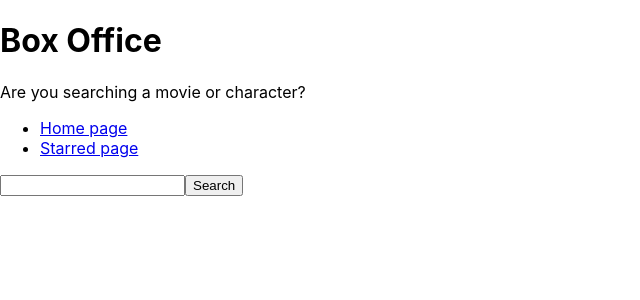
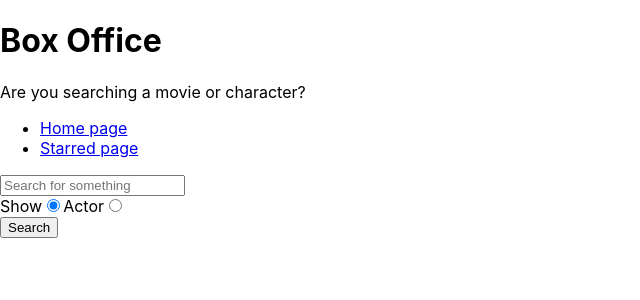
Before and after one commit to PranjalG/Box-office, a React (Create React App) app: page / in a window 1280 px wide. Shown: the top 300 px of the page, without its empty margins (0-640 px from the left). Built offline with nearby package versions, Linux system fonts and the light colour scheme.

Commit message:
added search option

```diff
--- a/src/pages/Home.js
+++ b/src/pages/Home.js
@@ -5,13 +5,16 @@
 function Home() {
   const [input, setInput] = useState('');
   const [results, setResults] = useState(null);
+  const [searchOption, setSearchOption] = useState('shows');
+
+  const isShowsSearched = searchOption === 'shows';
 
   const onInputChange = ev => {
     setInput(ev.target.value);
   };
 
   const onSearch = () => {
-    apiGet(`/search/shows?q=${input}`).then(result => {
+    apiGet(`/search/${searchOption}?q=${input}`).then(result => {
       setResults(result);
       console.log(result);
     });
@@ -28,20 +31,50 @@
       return <div>No results!!</div>;
     }
     if (results && results.length > 0) {
-      return (
-        <div>
-          {results.map(item => (
-            <div key={item.show.id}>{item.show.name}</div>
-          ))}
-        </div>
-      );
+      console.log(results);
+      return results[0].show
+        ? results.map(item => <div key={item.show.id}>{item.show.name}</div>)
+        : results.map(item => (
+            <div key={item.person.id}>{item.person.name}</div>
+          ));
     }
     return null;
   };
 
+  const onRadioChange = ev => {
+    setSearchOption(ev.target.value);
+  };
+
   return (
     <MainPageLayout>
-      <input type="text" onChange={onInputChange} onKeyDown={onKeyDown} />
+      <input
+        type="text"
+        placeholder="Search for something"
+        onChange={onInputChange}
+        onKeyDown={onKeyDown}
+      />
+      <div>
+        <label htmlFor="shows-search">
+          Show
+          <input
+            id="shows-search"
+            type="radio"
+            value="shows"
+            checked={isShowsSearched}
+            onChange={onRadioChange}
+          />
+        </label>
+        <label htmlFor="actors-search">
+          Actor
+          <input
+            id="actors-search"
+            type="radio"
+            value="people"
+            checked={!isShowsSearched}
+            onChange={onRadioChange}
+          />
+        </label>
+      </div>
       <button type="button" onClick={onSearch}>
         Search
       </button>
```
